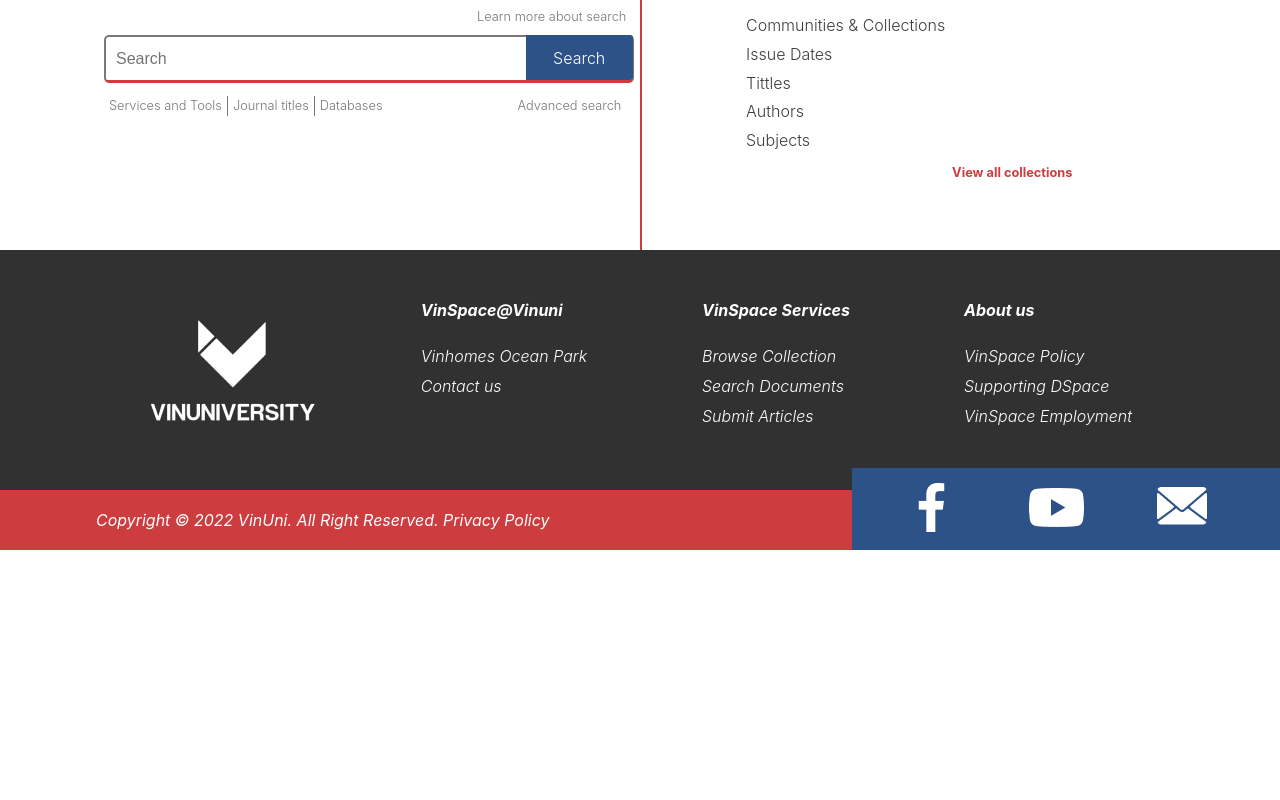
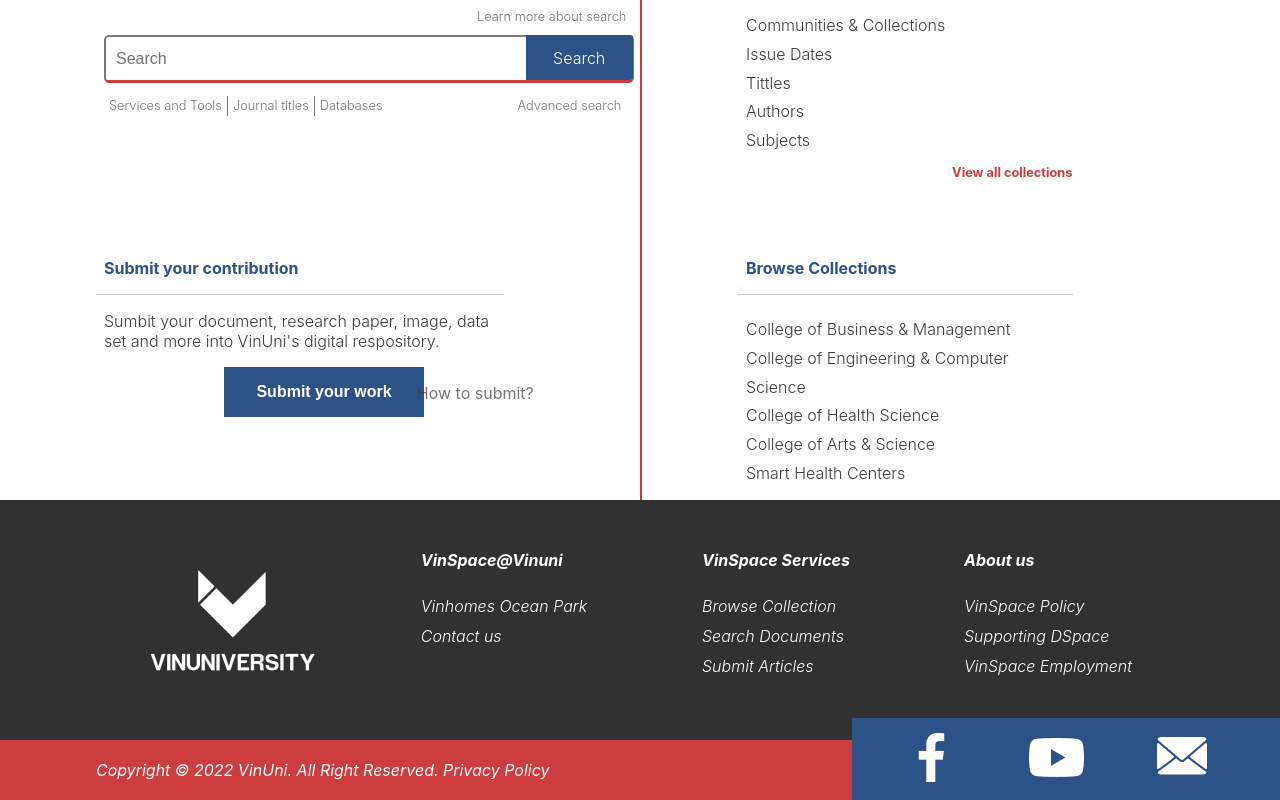
Before and after one commit to COMP2030-VSpace/VSpace-Frontend, a React (Create React App) app: page / in a window 1280 px wide. Shown: the part 694-1494 px from the top of the page. Before the commit the page ends 1244 px from the top, so only its background shows below. Built offline with nearby package versions, Linux system fonts and the light colour scheme.

Commit message:
fix footer

```diff
--- a/src/components/footer/Footer.js
+++ b/src/components/footer/Footer.js
@@ -15,7 +15,7 @@
     return (
         <div className="footer">
 
-            {/* <div className="padding"></div> */}
+            <div className="padding"></div>
 
             <div className="outer-wrapper">
                 <div className="footer--top">
--- a/src/components/footer/footer.scss
+++ b/src/components/footer/footer.scss
@@ -8,7 +8,7 @@
     // background: #ccc;
 
     .padding {
-        height: 400px;
+        height: 250px;
     }
 
     .outer-wrapper {
```
